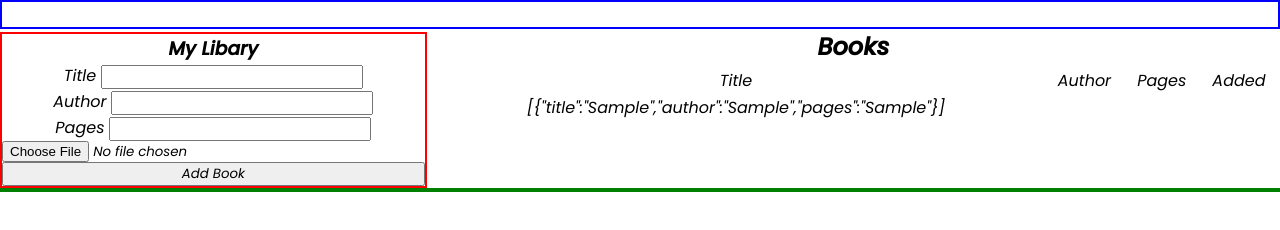
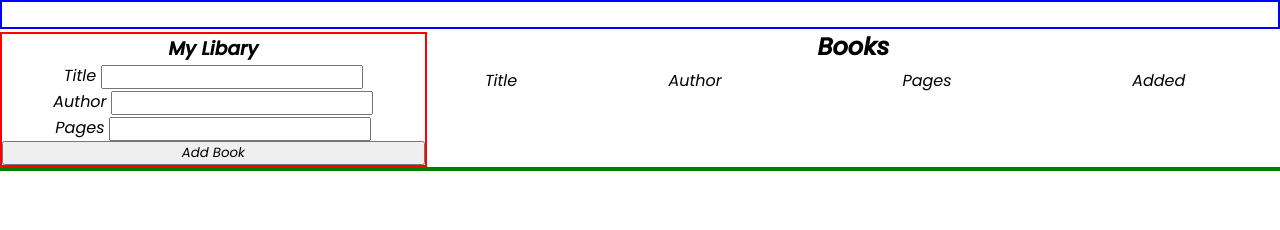
Before and after one commit to LittleCanOpener/MyLibrary, a plain HTML site: page index.html in a window 1280 px wide. Both pictures are taken after typing "Sample", "Sample", "Sample" into the empty fields and a click on the button "Add Book". Drawn offline with Linux system fonts and the light colour scheme.

Commit message:
given up on adding images

```diff
--- a/index.html
+++ b/index.html
@@ -27,7 +27,7 @@
             <section class="libary">
                 <aside>
                     <h1>My Libary</h1>
-                    <form id="libary-form" action="#" method="#">
+                    <form id="libaryForm" action="#" method="#">
                         <div>
                             <span for="title">Title</span>
                             <input type="text" id="title" name="title" autocomplete="off" required>
@@ -42,7 +42,7 @@
                             <span for="pages">Pages</span>
                             <input type="text" id="pages" name="pages" autocomplete="off" required>
                         </div>
-                        <input type="file" id="files" name="files" accept="image/*">
+
                         <button class="submit" value="submit">Add Book</button>
                     </form>
                 </aside>
--- a/script.js
+++ b/script.js
@@ -1,41 +1,41 @@
     // window.sessionStorage.setItem
     // window.localStorage.clear();
     // window.localStorage.remove("example-title");
-
-
-//  Local Storage
 let libary = [];
 
 //Storing IP Address in Local Storage
 function addBook () {
     let book = {
-        title: document.getElementById("title").value,
-        author: document.getElementById("author").value,
-        pages: document.getElementById("pages").value
+        title : document.getElementById("title").value,
+        author : document.getElementById("author").value,
+        pages : document.getElementById("pages").value
     }
+    libary.push(book);
 
-    libary.push(book);
+    sessionStorage.setItem('MyLibary', JSON.stringify(libary) );
     document.querySelector("form").reset();
-    sessionStorage.setItem('MyLibary', JSON.stringify(libary) );
-    document.getElementById('outer-container-img').innerHTML = sessionStorage.getItem('MyLibary')
 }
+// Creating Figure & Figcaption
+function createFigure() {
 
-// Creating figure
-function createFigure() {
-    // Creating Figure & Figcaption
     const body = document.getElementById("body");
     const figure = document.createElement("figure");
+    const figcaption = document.createElement("figcaption");
+
+    body.appendChild(figure);
     figure.setAttribute("id", "outer-container-img");
 
-    body.appendChild(figure);
+    document.getElementById("outer-container-img").innerHTML = sessionStorage.getItem('MyLibary');
 
-    const figcaption = document.createElement("figcaption");
+    figure.appendChild(figcaption);
     figcaption.setAttribute("id", "container-img");
-    figure.appendChild(figcaption);
+
+
+    // document.getElementById("container-img").innerHTML = sessionStorage.getItem('#');
+
 }
 
 // Main Event
-//el would be the element that received the click event. ev is the actual click event itself
 document.addEventListener("submit", (ev) => {
     ev.preventDefault();
 
```
